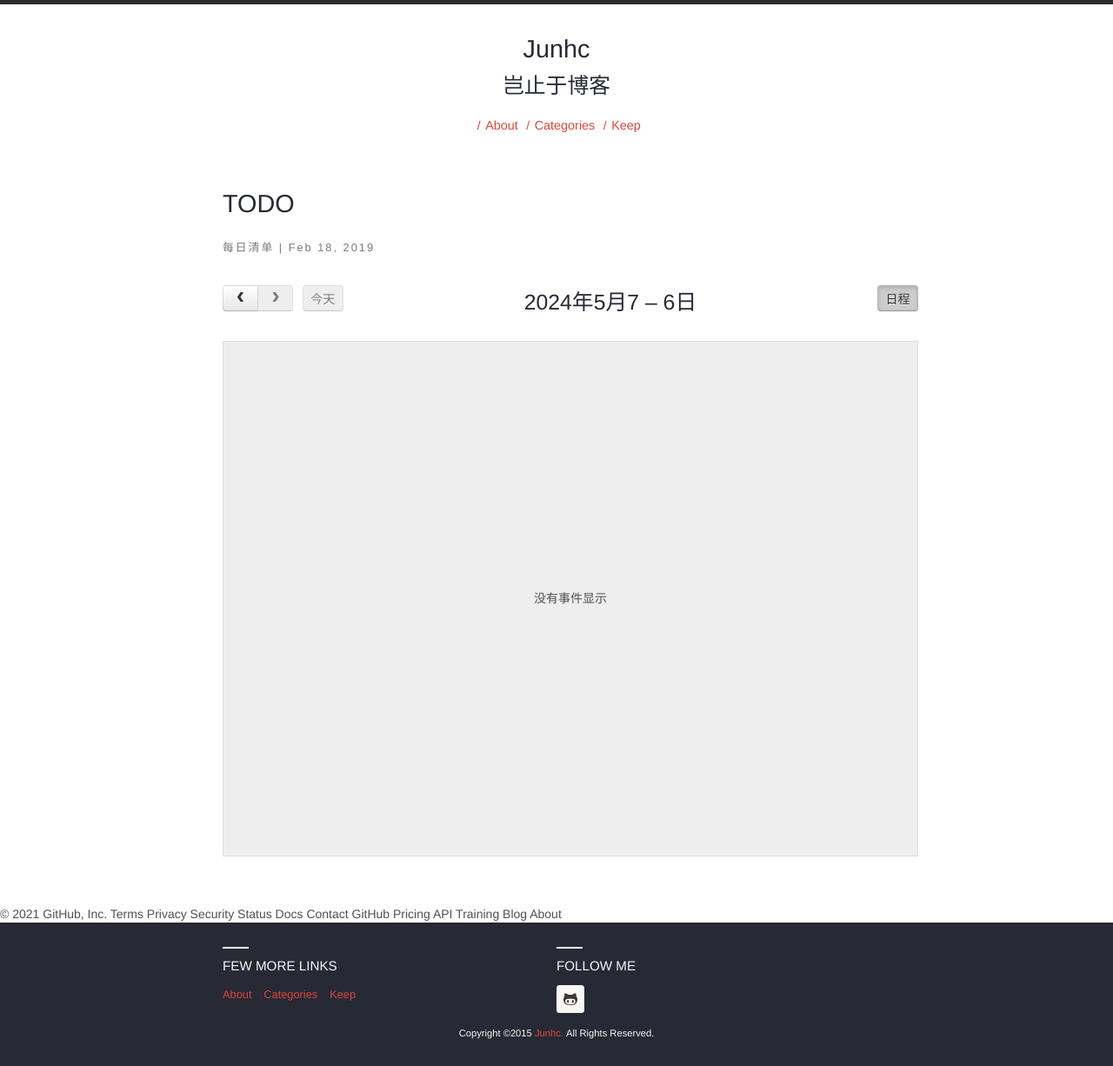
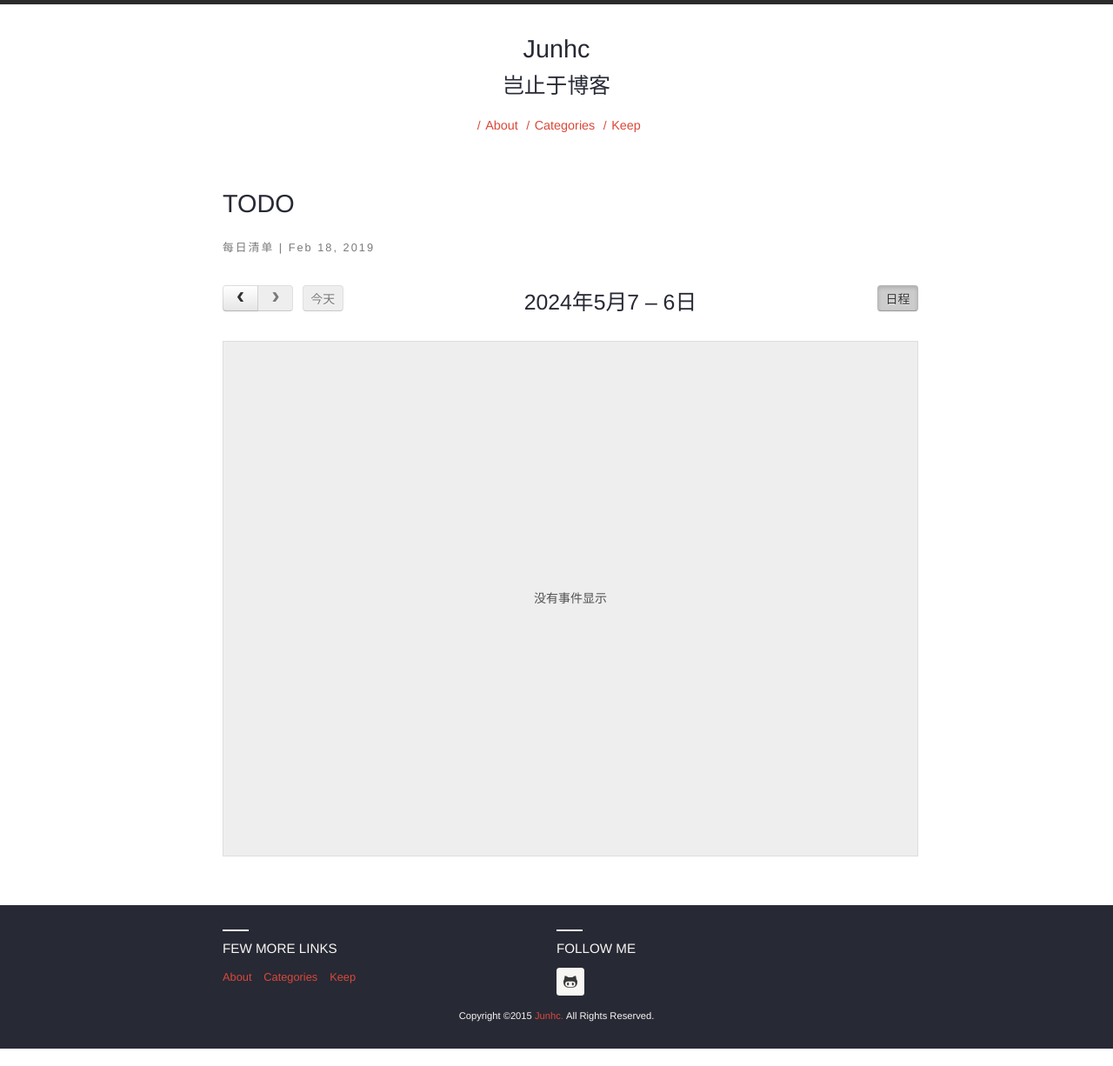
Before and after one commit to junhc/junhc.github.io, a Jekyll site: the page built from 每日清单.html, in a window 1280 px wide. Shown: the whole page at 87% size. Built offline with Jekyll 4.4.1, drawn with Linux system fonts in a browser that asks for light colours; Markdown is read by kramdown in place of the engine named in the settings.

Commit message:
Update 每日清单.html

```diff
--- a/每日清单.html
+++ b/每日清单.html
@@ -85,15 +85,3 @@ permalink: todo
         </div>
     </div>
 </div>
-© 2021 GitHub, Inc.
-Terms
-Privacy
-Security
-Status
-Docs
-Contact GitHub
-Pricing
-API
-Training
-Blog
-About
```
